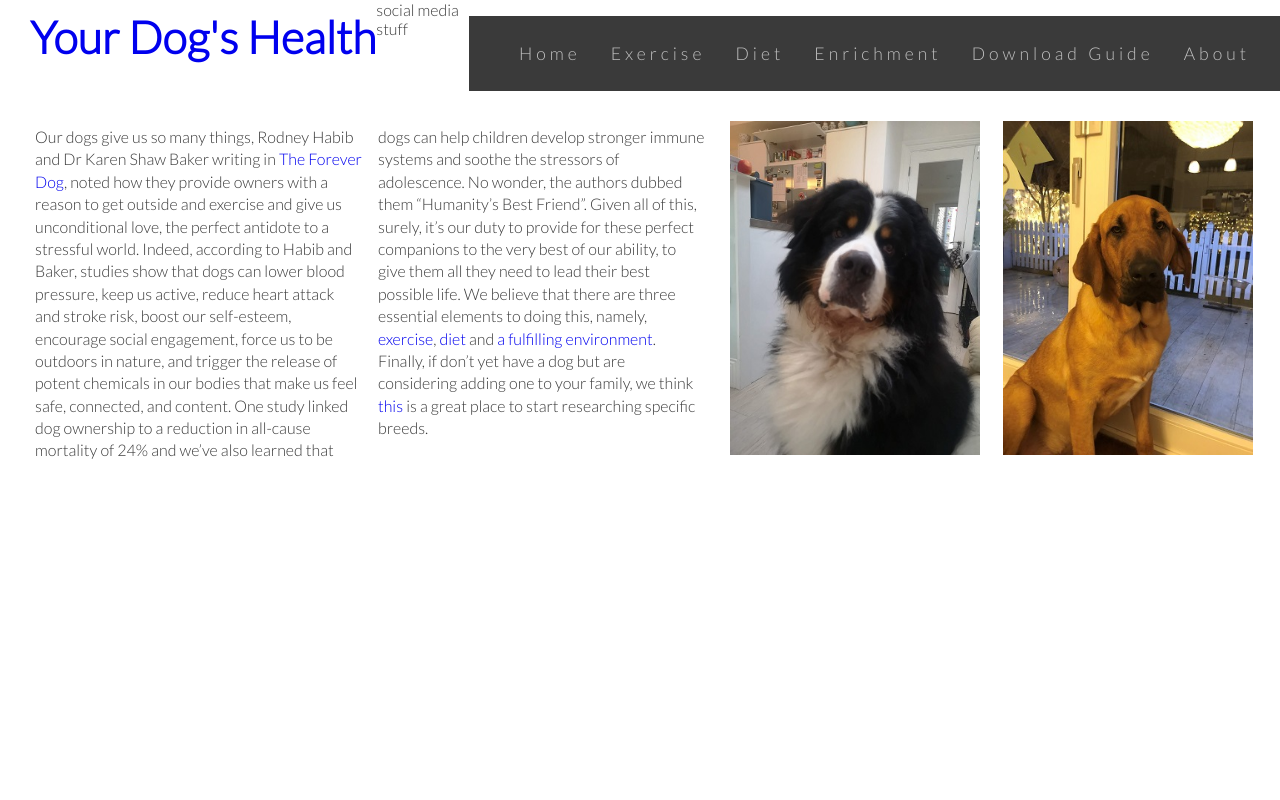
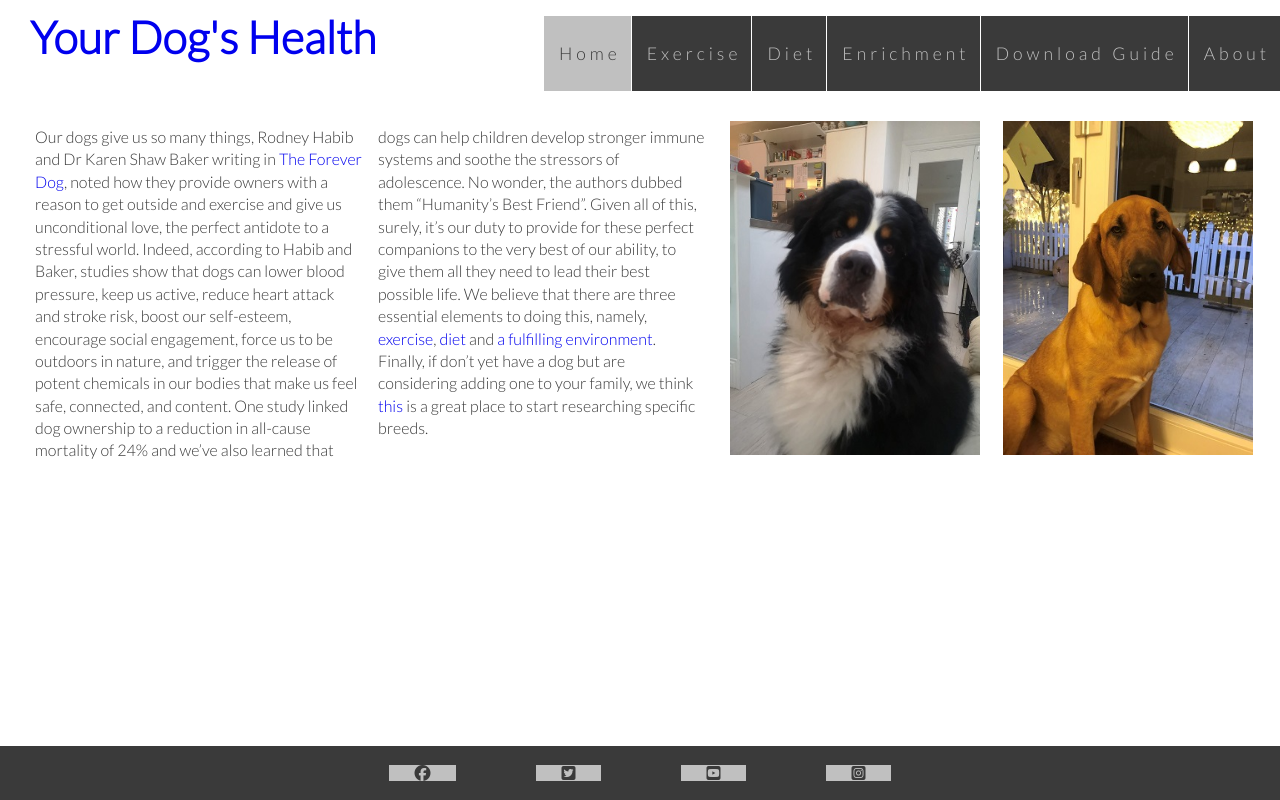
Before and after one commit to SDDNG/yourdogshealth, a plain HTML site: page home.html in a window 1280 px wide. Drawn offline with Linux system fonts and the light colour scheme.

Commit message:
Add footer social media links and format

```diff
--- a/assets/css/style.css
+++ b/assets/css/style.css
@@ -26,7 +26,6 @@ body {
     float: right;
     background-color: #3a3a3a;
     color:#C0C0C0;
-    padding-left: 50px;
 }
 
 #menu, #logo {
@@ -36,21 +35,27 @@ body {
 #menu li {
     float: left;
     list-style: none;
-    margin-right: 30px;
+    border-left: 1px solid white;
+    text-align: center;
+
 }
 
+
 #menu a {
+    padding-left: 15px;
+    padding-right: 10px;
     text-decoration: none;
     color: inherit;
 }
 
-#menu a:hover {
+#menu li:hover {
     color: #3a3a3a;
     background-color:#C0C0C0;
 }
 
 .active {
-    border-bottom: 1px solid #3a3a3a;
+    color: #3a3a3a;
+    background-color:#C0C0C0;
 }
 
 /* main page image and cover text*/
@@ -95,3 +100,34 @@ body {
     width: 250px;
     margin-right: 20px;
 }
+
+footer {
+    position: fixed;
+    left: 0;
+    bottom: 0;
+    width: 100%;
+    background-color: #3a3a3a;
+    color:#C0C0C0;
+}
+
+.social-networks {
+    text-align: center;
+
+}
+
+.social-networks > li {
+    display: inline;
+}
+
+.social-networks i {
+    font-size: 100%;
+    margin: 1.5% 3% 1.5% 3%;
+    padding: 0% 2% 0% 2%;
+    color: #3a3a3a;
+    background-color:#C0C0C0;
+}
+
+.social-networks i:hover {
+    background-color: #3a3a3a;
+    color:#C0C0C0;
+}
--- a/home.html
+++ b/home.html
@@ -18,8 +18,8 @@
         </a>
         <nav>
             <ul id="menu">
-                <li>
-                    <a href="home.html" class="active">Home</a>
+                <li class="active">
+                    <a href="home.html" >Home</a>
                 </li>
                 <li>
                     <a href=#>Exercise</a>
@@ -71,10 +71,28 @@
             </p>
     </section>
     <footer>
-        <p>  social media stuff</p>
+        <ul class="social-networks">
+            <li>
+                <a href="https://facebook.com" target="_blank" rel="noopener"
+                aria-label="Visit our Facebook page opens in a new tab"><i class="fab fa-facebook"></i></a>
+            </li>
+            <li>
+                <a href="https://twitter.com" target="_blank" rel="noopener"
+                aria-label="Visit our Twitter Account page opens in a new tab"><i class="fab fa-twitter-square"></i></a>
+            </li>
+            <li>
+                <a href="https://youtube.com" target="_blank" rel="noopener"
+                aria-label="Visit our YouTube page opens in a new tab"><i class="fab fa-youtube-square"></i></a>
+            </li>
+            <li>
+                <a href="https://instagram.com" target="_blank" rel="noopener"
+                aria-label="Visit our Instagram page opens in a new tab"><i class="fab fa-instagram-square"></i></a>
+            </li>
+        </ul>
     </footer>
 
-
+    <!-- font awesome script-->
+    <script src="https://kit.fontawesome.com/554fe70158.js" crossorigin="anonymous"></script>
 
 
 </body>
```
